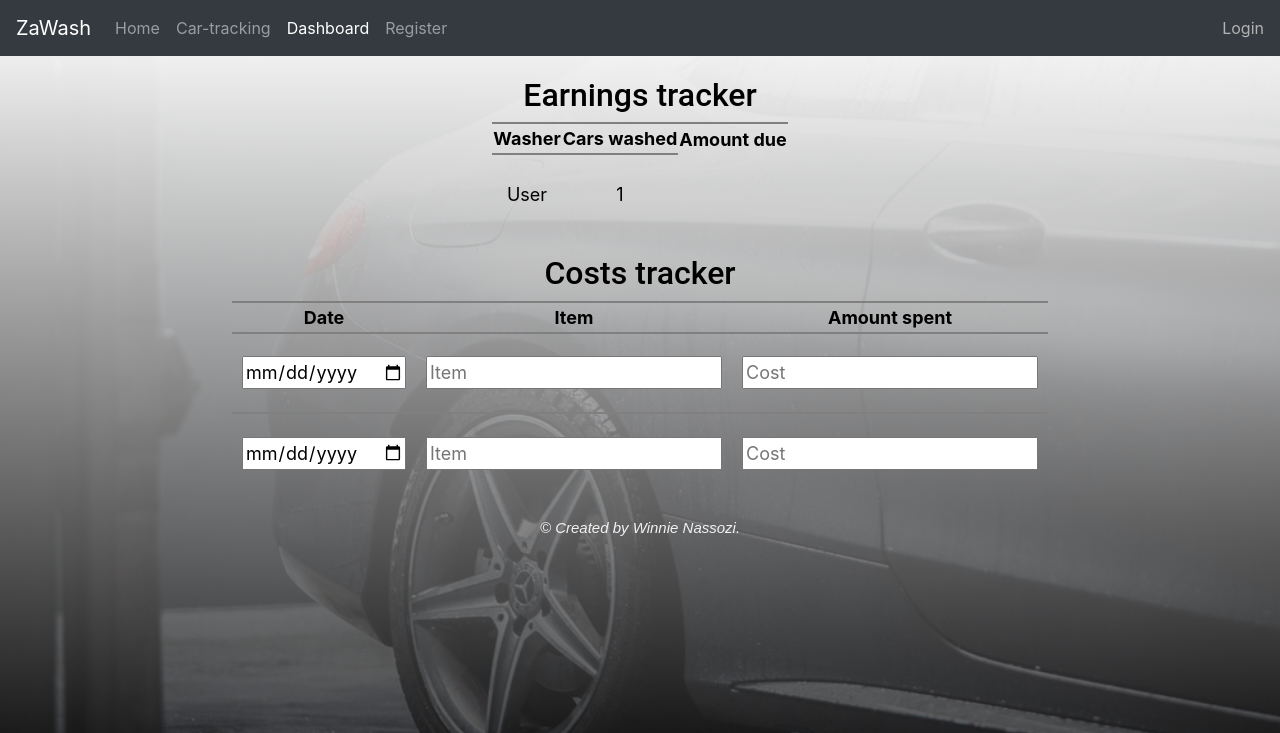
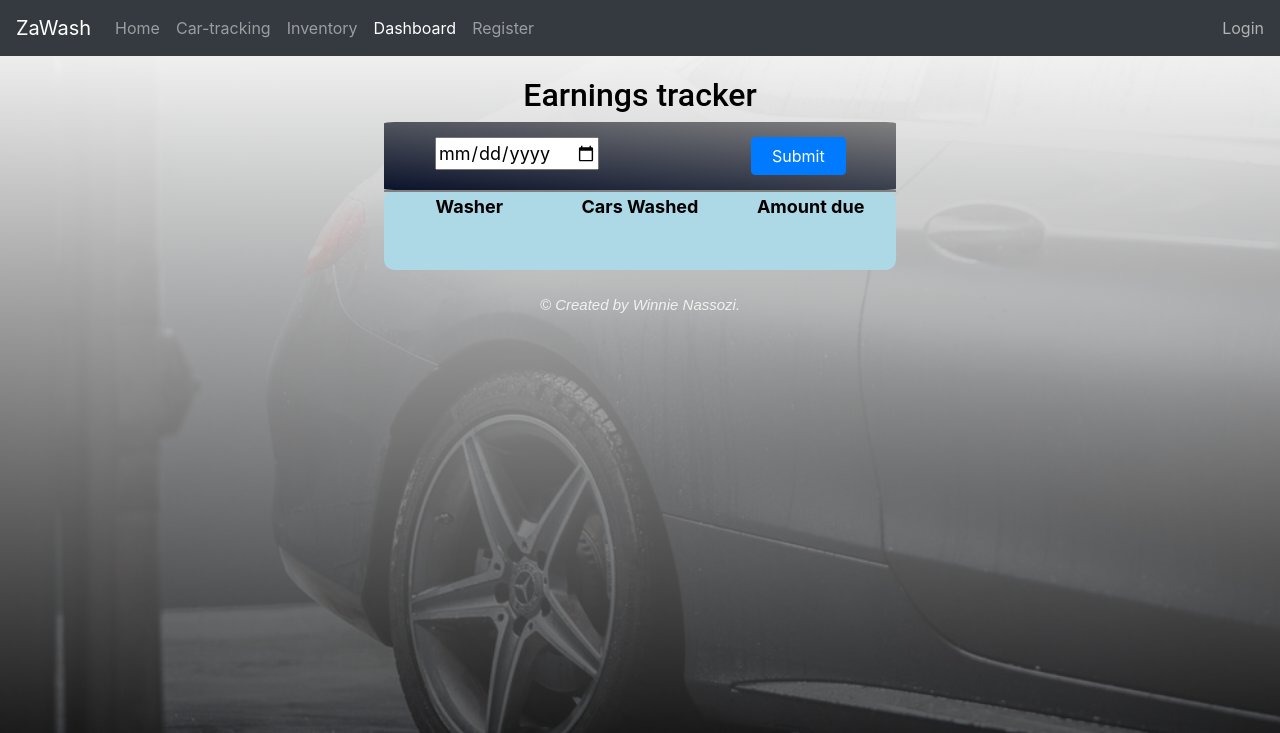
Before and after one commit to kiara398/Zawash_project, a Node server app: page /dashboard in a window 1280 px wide. Shown: the top 733 px of the page. Run offline with Node 20, Linux system fonts and the light colour scheme; tables that the repository leaves empty hold one stand-in row (values such as "Sample post"); lists and menus that the app fills with data are empty; some libraries are stand-ins or nearby versions.

Commit message:
adds report for washer payout

```diff
--- a/index.js
+++ b/index.js
@@ -1,12 +1,14 @@
 // Dependecies
 const express = require("express")
 const path = require('path');
+const moment = require('moment')
 //requiring the routes.
 const homeroutes = require('./routes/homeroutes')
 const registerroutes = require('./routes/registerroutes')
 const loginroutes = require('./routes/loginroutes')
 const cartrackroutes = require('./routes/cartrackroutes')
 const dashboardroutes = require('./routes/dashboardroutes')
+const inventoryroutes = require('./routes/inventoryroutes')
 const mongoose = require('mongoose')
 require('dotenv').config();
 
@@ -30,6 +32,7 @@
 // settings or configurations
 app.set('view engine', 'pug');
 app.set('views', './views');
+app.locals.moment = moment
 
 // middle ware
 app.use(express.urlencoded({extended: true}))
@@ -46,6 +49,8 @@
 
 app.use('/dashboard', dashboardroutes)
 
+app.use('/inventory', inventoryroutes)
+
 // handling non existing routes
 app.get('*', (req, res)=> {
     res.status(404).send('OOPS! WRONG ADDRESS')
--- a/models/Washer.js
+++ b/models/Washer.js
@@ -11,7 +11,6 @@
     },
     dob:{
         type: Date,
-        trim: true,
     },
     res:{
         type: String,
@@ -23,7 +22,6 @@
     },
     phonenumber:{
         type: Number,
-        trim: true,
     }
 
 })
--- a/package.json
+++ b/package.json
@@ -13,6 +13,7 @@
     "body-parser": "^1.19.0",
     "dotenv": "^10.0.0",
     "express": "^4.17.1",
+    "moment": "^2.29.1",
     "mongoose": "^5.13.2",
     "pug": "^3.0.2"
   },
--- a/public/project.css
+++ b/public/project.css
@@ -159,24 +159,28 @@
   background-size: cover;
  background-attachment: fixed;
  }
+
  /* editing dashboard */
  .table{
   padding: 30px;
   border-radius: 8px;
+  table-layout: fixed;
   border: none;
   text-align: center;
   font-size: 18px;
   background-color:#8AC6D0;
  }
  .table2, td{
-  padding: 10px;
+   width: 40%;
   border-radius: 10px;
+  table-layout: fixed;
   border: none;
   text-align: center;
   font-size: 18px;
   height: 80px;
   margin: auto;
   border-top: 2px solid grey;
+  background-color: lightblue;
  }
 
  h1, h2{
@@ -194,7 +198,8 @@
  .container-table{
    width: 100%;
    text-align: center;
-  height: 40px;
+  height: 20px;
+
  }
 a{
   color: rgb(179, 178, 178);
@@ -206,3 +211,19 @@
   text-align: center;
   font-size: 18px;
 }
+.search{
+  width: 40%;
+  margin: auto;
+  text-align: center;
+  font-size: 18px;
+}
+.inventory{
+  border: none;
+  border-radius: 2%;
+  padding: 15px;
+  background:linear-gradient(5deg, #0B132B, grey);
+  text-align: center;
+  width: 40%;
+  margin: auto;
+
+}
--- a/public/project.js
+++ b/public/project.js
@@ -113,7 +113,6 @@
 } else{
   phone.style.border = '2px solid green';
   errorphone.innerHTML = '';
+}
 
 }
-return true
-}
--- a/routes/dashboardroutes.js
+++ b/routes/dashboardroutes.js
@@ -1,15 +1,33 @@
 const express = require('express');
 const Cartrack = require('../models/Cartrack')
+const moment = require('moment');
 const router = express.Router();
 
 
 router.get('/', async(req,res)=>{
+    try{
+        let selectedDate = moment().format('YYYY-MM-DD')
+        if(req.query.searchdate) selectedDate = moment(req.query.searchdate).format('YYYY-MM-DD')
         let washedVehicles = await Cartrack.aggregate(
-        [ {$group: { _id: '$washer', count: { $sum: 1 }} },
-          {$lookup: { from:'washers', localField:'_id', foreignField:'_id', as:"details"}}
+        [  {$match: {today: new Date(selectedDate)}},
+           {$group: { _id: '$washer', count: { $sum: 1 }, totalPayout: {$sum:'$washerFee'} } },
+           {$lookup: { from:'washers', localField:'_id', foreignField:'_id', as:"details"}}
         ])
 
-        res.render("dashboard" , {washers: washedVehicles, title:"List of Car Washers", routeName:"dashboard"})
+        //gettin total payout of washers for each selected date.
+        let totalPayoutPerDay = await Cartrack.aggregate(
+            [
+                {$match: {today: new Date(selectedDate)}},
+                {$group: {_id:'$today', totalPayoutPerDay: {$sum: '$washerFee'}}}
+            ]
+        )
+        res.render("dashboard" , {washers: washedVehicles, title:"List of Car Washers",
+        defaultDate:selectedDate, sumPayout:totalPayoutPerDay[0], routeName:"dashboard"})
+    }
+    catch(err) {
+        console.log(err)
+        res.send('OOPS! something went wrong!')
+    }
 })
 
 
--- a/views/dashboard.pug
+++ b/views/dashboard.pug
@@ -5,43 +5,51 @@
     body.dash
         .container-tables
                 h2 Earnings tracker
+                form.search(action='/dashboard')
+                    div.form-row
+                        div.col
+                            input(type='date' name='searchdate' value='defaultDate')
+                        div.col
+                            input.btn.btn-primary(type='submit')
                 table.table2
                     thead.thead
                         tr
-                            th(scope='col') Washer
-                            th(scope='col') Cars washed
-                            th(scope='col') Amount due
+                            th Washer
+                            th Cars Washed
+                            th Amount due
                         tbody
                         if washers.length
                             each washer in washers
                                 tr
                                     td #{washer.details[0].fullnames}
                                     td #{washer.count}
+                                    td #{washer.totalPayout}
+                            tr
+                                th(colspan=2) Total Payout
+                                td #{new Intl.NumberFormat().format(sumPayout.totalPayoutPerDay)}
 
 
 
 
-
-
-                h2 Costs tracker
-                table.table2
-                    thead.thead
-                        tr
-                            th(scope='col') Date
-                            th(scope='col') Item
-                            th(scope='col') Amount spent
-                        tbody
-                        tr
-                            td
-                                input(type='date' placeholder='Date')
-                            td
-                                input(type='text' placeholder='Item')
-                            td
-                                input(type='number' placeholder='Cost')
-                        tr
-                            td
-                                input(type='date' placeholder='Date')
-                            td
-                                input(type='text' placeholder='Item')
-                            td
-                                input(type='number' placeholder='Cost')
+                //- h2 Costs tracker
+                //-  form.search(action='/dashboard' method='POST')
+                //-     div.form-row
+                //-         div.col
+                //-             input(type='date' name='searchdate' value='defaultDate')
+                //-         div.col
+                //-             input.btn.btn-primary(type='submit')
+                //- table.table2
+                //-     thead.thead
+                //-         tr
+                //-             th Item
+                //-             th Quantity
+                //-             th Amount spent
+                //-         tbody
+                //-             each inventory in inventories
+                //-                 tr
+                //-                     td #{inventory.details[0].item}
+                //-                     td #{inventory.count}
+                //-                     td #{inventory.totalCost}
+                //-                 tr
+                //-                     th(colspan=2) Total Payout
+                //-                     td #{new Intl.NumberFormat().format(sumPayout.totalAmountSpent)}
--- a/views/layout.pug
+++ b/views/layout.pug
@@ -19,6 +19,8 @@
                     li.nav-item
                         a.nav-link(href='./cartracking',  class=routeName=='cartracking'?'active': '') Car-tracking
                     li.nav-item
+                        a.nav-link(href='./inventory',  class=routeName=='inventory'?'active': '') Inventory
+                    li.nav-item
                         a.nav-link(href='./dashboard',  class=routeName=='dashboard'?'active': '') Dashboard
                     li.nav-item
                         a.nav-link(href='./register',  class=routeName=='register'?'active': '') Register
```
Also changed, not shown: models/Cartrack.js (+12 -1 lines), models/Inventory.js (added, +27 -0 lines), routes/cartrackroutes.js (+18 -3 lines), routes/inventoryroutes.js (added, +24 -0 lines), views/cartracking.pug (+6 -6 lines), views/inventory.pug (added, +20 -0 lines), public/images/money.jfif (added), 1 other file.
